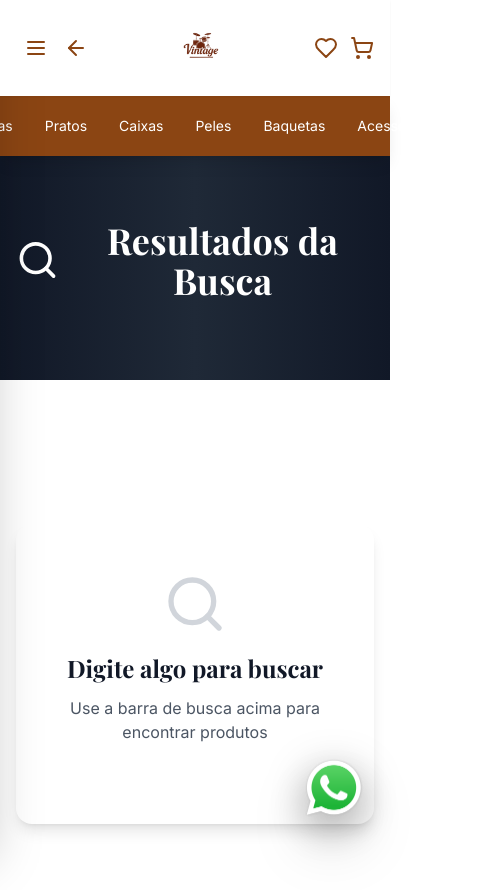
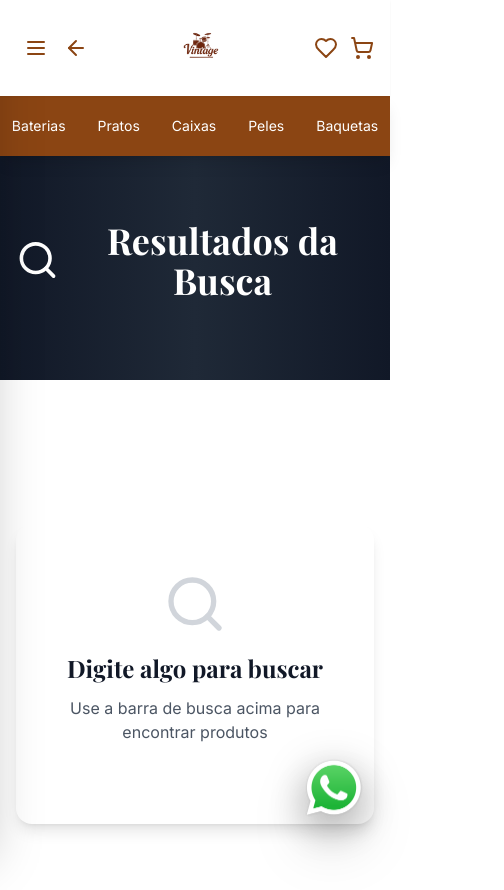
Before and after one commit to jcrispiniano/vintage-drumshop, a Next.js app: page /busca in a window 390 px wide. Shown: the top 890 px of the page, 504 px wide, since content can reach past the window. Built offline with nearby package versions, Linux system fonts and the light colour scheme; a web font is replaced by a local one.

Commit message:
fix: esconder Acessórios no mobile (CategoryNav)

```diff
--- a/components/CategoryNav.tsx
+++ b/components/CategoryNav.tsx
@@ -141,8 +141,11 @@ export default function CategoryNav({ currentCategory }: CategoryNavProps) {
             }
 
             // Outras categorias normais
+            // Acessórios: esconder no mobile
+            const hiddenMobile = cat.id === 'acessorios' ? 'hidden md:block' : '';
+
             return (
-              <li key={cat.id}>
+              <li key={cat.id} className={hiddenMobile}>
                 <Link
                   href={`/${cat.id}`}
                   className={`block px-3 md:px-4 py-2 transition whitespace-nowrap text-sm md:text-base ${
```
